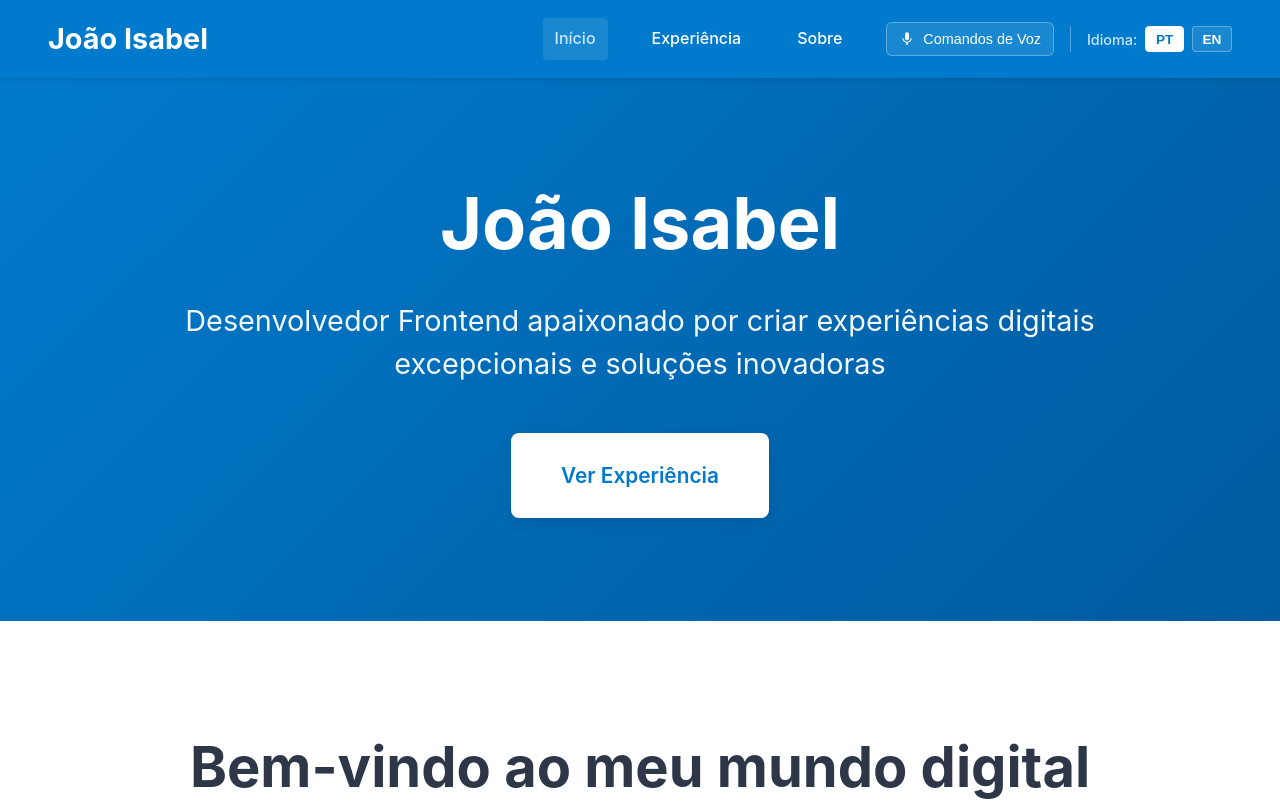
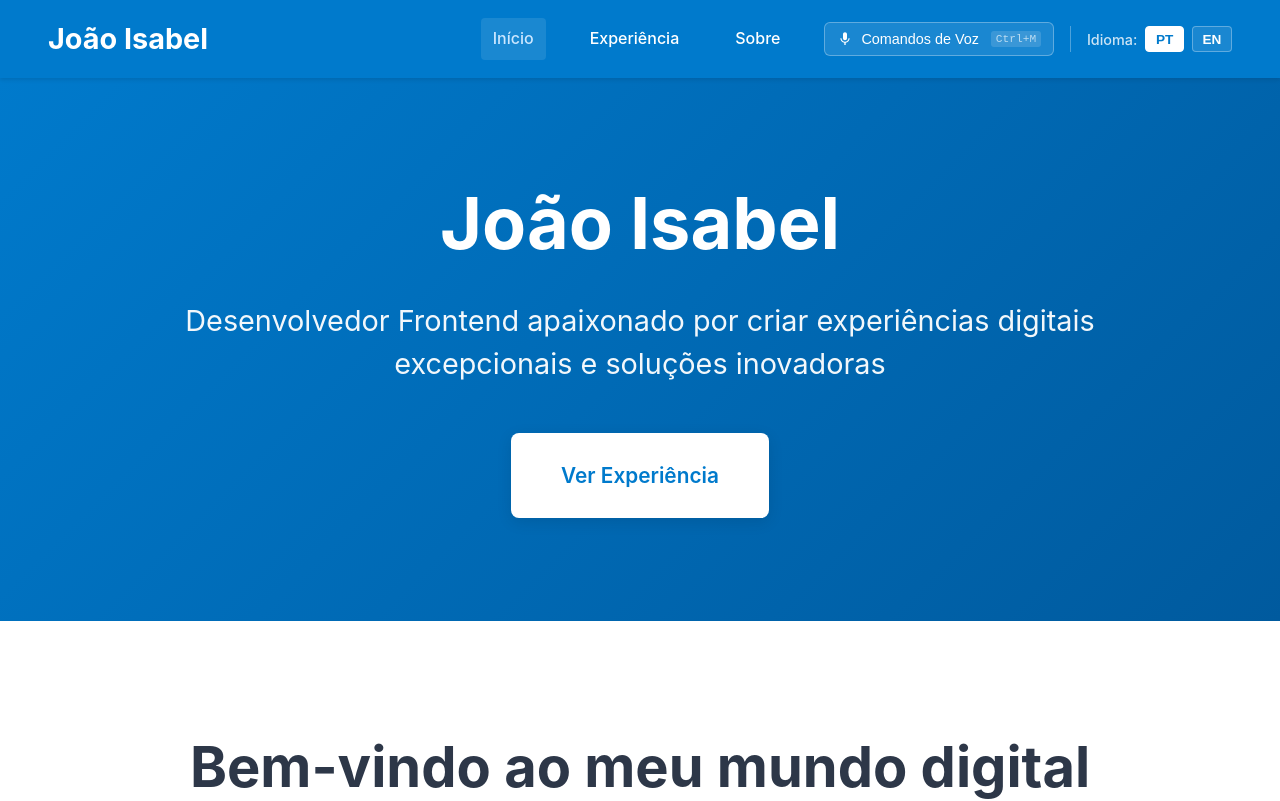
Before and after one commit to JoaoIsabel/joaoisabel.com, a Vue app: page / in a window 1280 px wide. Shown: the top 801 px of the page. Built offline with nearby package versions, Linux system fonts and the light colour scheme; the HTML template or start-up script is replaced by a standard one.

Commit message:
voice key

```diff
--- a/src/App.vue
+++ b/src/App.vue
@@ -1,7 +1,7 @@
 <script setup lang="ts">
 import { RouterLink, RouterView } from 'vue-router'
 import { useI18n } from 'vue-i18n'
-import { ref, watch } from 'vue'
+import { ref, watch, onMounted, onUnmounted } from 'vue'
 import { useSpeechRecognition } from './composables/useSpeechRecognition'
 
 const { t, locale } = useI18n()
@@ -71,6 +71,24 @@ watch(error, (newError) => {
     showTemporaryMessage(t('voice.error'), 2000)
   }
 })
+
+// Funcionalidade de atalho de teclado
+const handleKeyDown = (event: KeyboardEvent) => {
+  // Ctrl + M para ativar/desativar comando de voz
+  if (event.ctrlKey && event.key.toLowerCase() === 'm') {
+    event.preventDefault()
+    toggleVoiceCommand()
+  }
+}
+
+// Adicionar e remover event listeners
+onMounted(() => {
+  document.addEventListener('keydown', handleKeyDown)
+})
+
+onUnmounted(() => {
+  document.removeEventListener('keydown', handleKeyDown)
+})
 </script>
 
 <template>
@@ -89,7 +107,7 @@ watch(error, (newError) => {
               @click="toggleVoiceCommand"
               :class="{ listening: isListening }"
               class="voice-btn"
-              :title="t('voice.button')"
+              :title="`${t('voice.button')} (Ctrl+M)`"
             >
               <svg width="16" height="16" viewBox="0 0 24 24" fill="currentColor">
                 <path
@@ -99,6 +117,7 @@ watch(error, (newError) => {
               <span class="voice-text">{{
                 isListening ? t('voice.listening') : t('voice.button')
               }}</span>
+              <span class="keyboard-shortcut">Ctrl+M</span>
             </button>
 
             <div class="language-selector">
@@ -351,6 +370,17 @@ main {
   white-space: nowrap;
 }
 
+.keyboard-shortcut {
+  font-size: 0.7rem;
+  opacity: 0.7;
+  background: rgba(255, 255, 255, 0.2);
+  padding: 0.1rem 0.3rem;
+  border-radius: 3px;
+  margin-left: 0.25rem;
+  font-family: monospace;
+  white-space: nowrap;
+}
+
 @keyframes pulse {
   0% {
     opacity: 1;
@@ -445,6 +475,10 @@ main {
     display: none;
   }
 
+  .keyboard-shortcut {
+    display: none;
+  }
+
   .language-selector {
     padding-left: 0;
     border-left: none;
--- a/src/i18n/index.ts
+++ b/src/i18n/index.ts
@@ -156,7 +156,8 @@ const pt = {
     commandNotRecognized: 'Comando não reconhecido',
     languageChanged: 'Idioma alterado',
     alreadyInPortuguese: 'Já está em português',
-    help: 'Diga: "português", "inglês" ou "mudar idioma"',
+    help: 'Diga: "português", "inglês" ou "mudar idioma" (Ctrl+M para ativar)',
+    shortcut: 'Pressione Ctrl+M para ativar comandos de voz',
   },
 }
 
@@ -300,7 +301,8 @@ const en = {
     commandNotRecognized: 'Command not recognized',
     languageChanged: 'Language changed',
     alreadyInEnglish: 'Already in English',
-    help: 'Say: "Portuguese", "English" or "change language"',
+    help: 'Say: "Portuguese", "English" or "change language" (Ctrl+M to activate)',
+    shortcut: 'Press Ctrl+M to activate voice commands',
   },
 }
 
```
